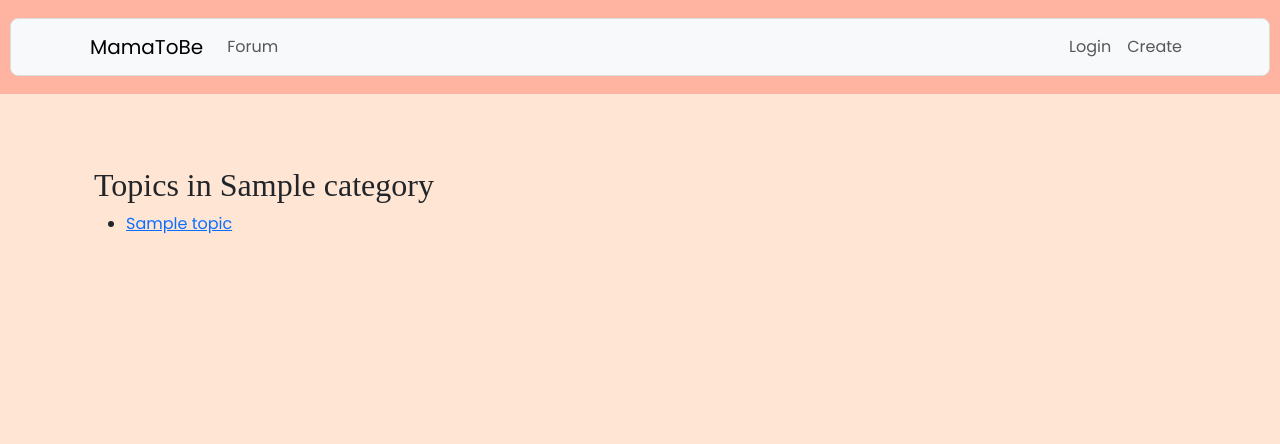
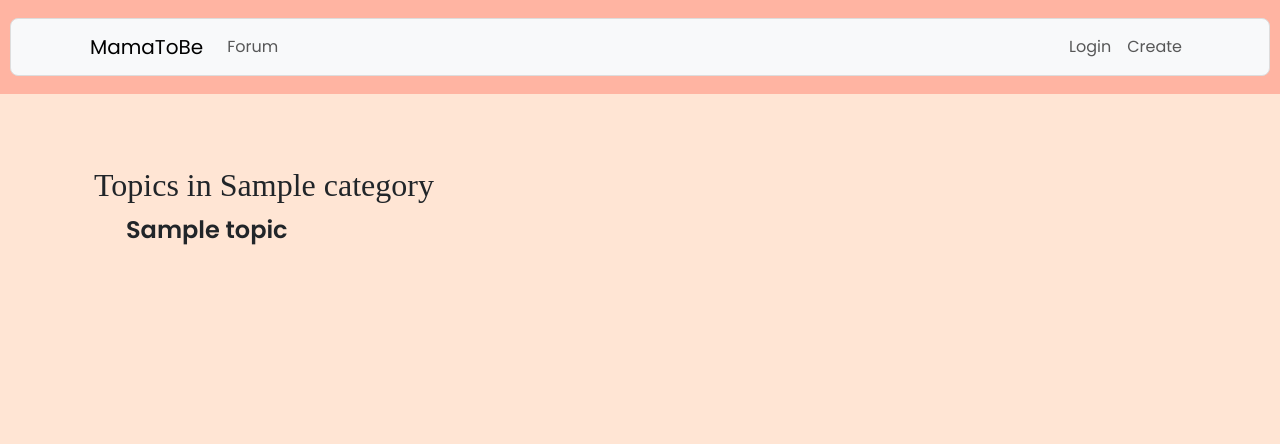
Before and after one commit to VeselinMar/Mama-To-Be, a Django app: a page that uses templates/forum/topic_list.html in a window 1280 px wide. Shown: the top 444 px of the page. Run offline with Django 5.2, Linux system fonts and the light colour scheme; tables that the repository leaves empty hold one stand-in row (values such as "Sample post").

Commit message:
cosmetic changes in topic representation

```diff
--- a/templates/forum/topic_list.html
+++ b/templates/forum/topic_list.html
@@ -1,11 +1,13 @@
 {% extends 'common/base.html' %}
 {% block content %}
-<div class="container mt-5">
+<div class="container mt-5 fs-4">
     <h2>Topics in {{ category.name }}</h2>
     <ul>
         {% for topic in topics %}
-            <li>
-                <a href="{% url 'topic-detail' topic.pk %}">{{ topic.title }}</a>
+            <li class="list-group-item d-flex justify-content-between align-items-center">
+                <a href="{% url 'topic-detail' topic.pk %}" class="text-decoration-none text-dark fs-4">
+                    <strong>{{ topic.title }}</strong>
+                </a>
             </li>
         {% endfor %}
     </ul>
```
